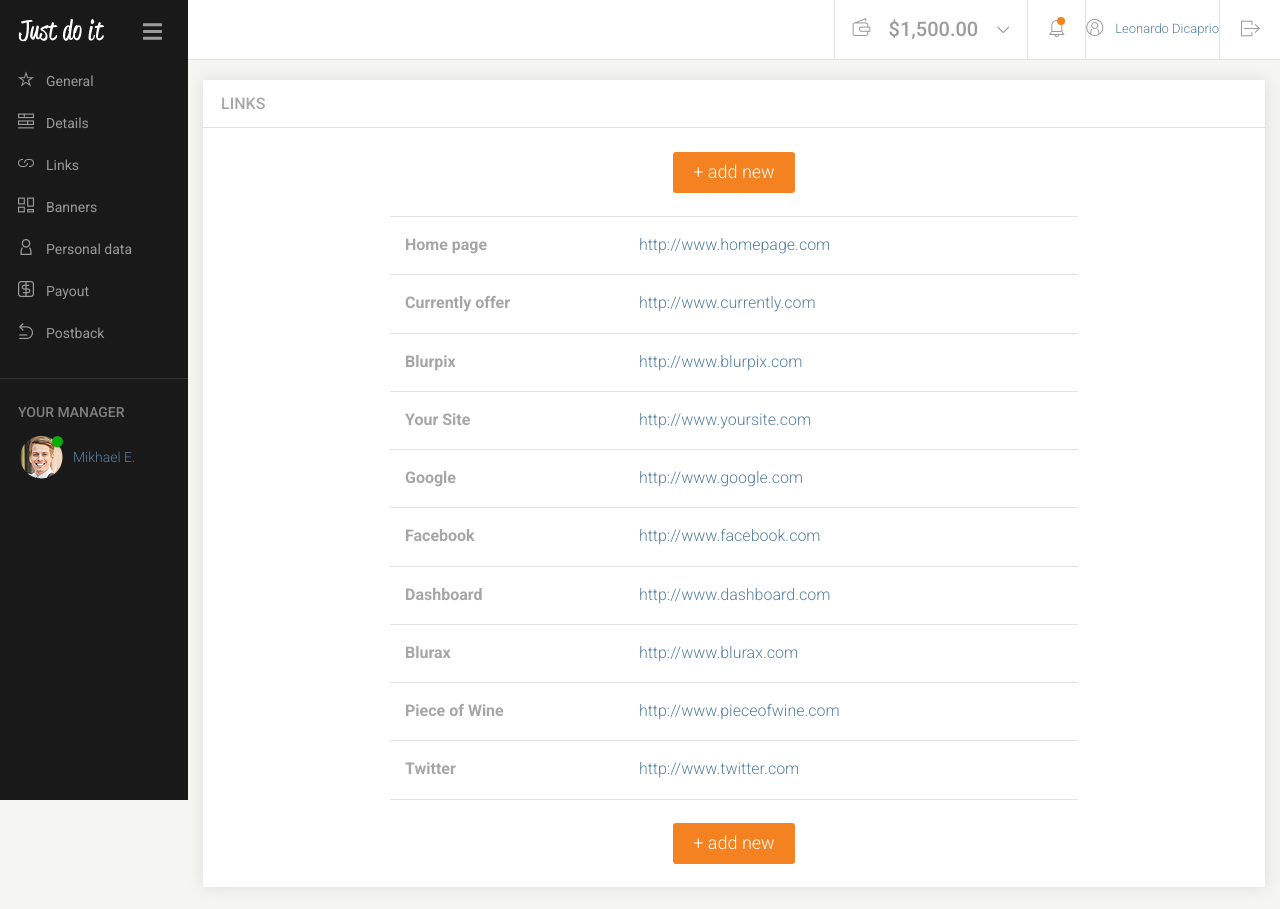
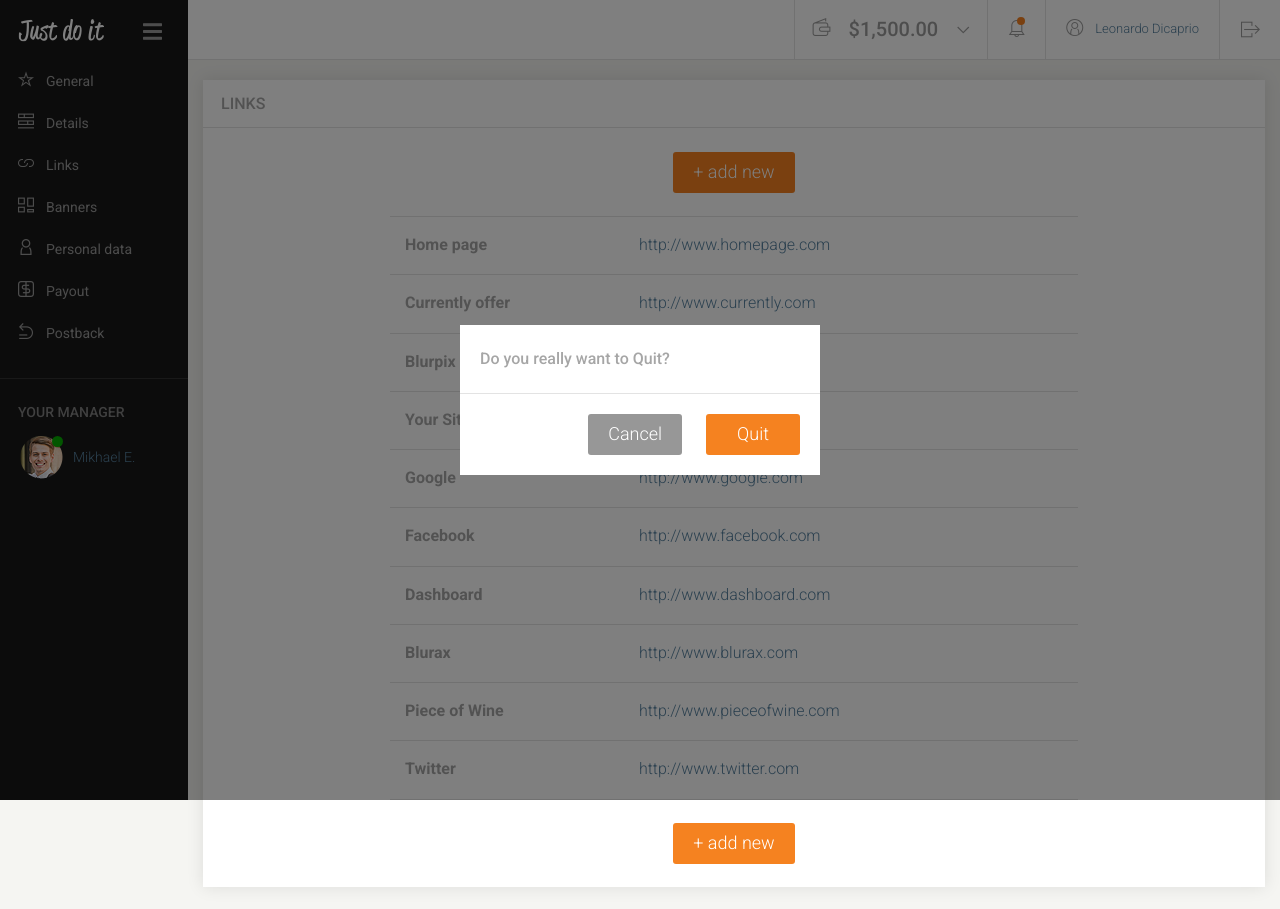
Before and after one commit to PawelZurawka/Admin-Panel, a website: page links.html in a window 1280 px wide. Both pictures are taken after a click on the button 1250 px from the left and 29 px from the top of the page. Drawn offline with nearby package versions, Linux system fonts and the light colour scheme.

Commit message:
Add loop for modal buttons

```diff
--- a/js/script.js
+++ b/js/script.js
@@ -52,56 +52,22 @@ document.addEventListener('keyup', function(e) {
     closeModal();
   }
 });
-//OPEN MODAL
-function openModal(modal) {
-  document.querySelectorAll('#overlay > *').forEach(function(modal) {
-    modal.classList.remove('show');
-  });
-  document.querySelector('#overlay').classList.add ('show');
-  document.querySelector(modal).classList.add('show');
-}
-//każdy guzik ma jedną klasę.open-modal-btn oraz id:chat-btn,login-btn,quit-btn
-//każdy modal ma swoje id:quitModal, loginModal, chatModal
+
 //LOOP FOR OPEN MODAL BUTTONS
-var buttons = document.querySelectorAll('.open-modal-btn');
-for (var i = 0; i < buttons.length; i++) {
-  var button = buttons[i];
-  console.log(button);
-  button.addEventListener('click', function(event) {
-    event.preventDefault();
-    myAwesomeFunction(this);
-    console.log(button);
-    }, false);
-}
+var modals = document.querySelectorAll('.modal');
+var overlay = document.querySelector('#overlay');
 
-var myAwesomeFunction = function() {
-
+var showModal = function(event) {
+  event.preventDefault();
+  for (var i = 0; i < modals.length; i++) {
+    modals[i].classList.remove('show');
+  }
+  document.querySelector(this.getAttribute('href')).classList.add('show');
+  overlay.classList.add('show');
 };
 
-//var quitBtn = document.getElementById('quit-btn');
-//var loginBtn = document.getElementById('login-btn');
-//var chatBtn = document.getElementById('chat-btn')
+var buttons = document.querySelectorAll('.open-modal-btn');
 
-//"QUIT" MODAL
-/*quitBtn.addEventListener('click', function() {
-  openModal('#quitModal');
-});
-//LOGIN MODAL
-loginBtn.addEventListener('click', function() {
-  openModal('#loginModal');
-});
-//CHAT MODAL
-chatBtn.addEventListener('click', function() {
-  openModal('#chatModal');
-});*/
-
-/*var modalButtons = document.querySelectorAll('.open-modal-btn');
-for (var i = 0; i < modalButtons.length; i++) {
-  var self = modalButtons[i];
-
-  self.addEventListener('click', function (event) {
-    event.preventDefault();
-    openModal(this);
-  }, false);
+for(var i = 0; i < buttons.length; i++) {
+  buttons[i].addEventListener('click', showModal);
 }
-console.log(modalButtons);*/
--- a/links.html
+++ b/links.html
@@ -60,12 +60,12 @@
         </ul>
         <div class="sidebar__manager">
             <h2 class="sidebar__manager-header">your manager</h2>
-            <div class="sidebar__manager-wrapper open-modal-btn" id="chat-btn">
-                <div class="sidebar__manager-photo">
-                    <img src="images/manager.png" alt="manager photo">
-                </div>
-                <p class="sidebar__manager-name"> mikhael e.</p>
-            </div>
+            <button href="#chatModal" class="sidebar__manager-button open-modal-btn">
+                <span class="sidebar__manager-photo">
+                <img src="images/manager.png" alt="manager photo">
+                </span>
+                <span class="sidebar__manager-name"> mikhael e.</p>
+            </button>
         </div>
         <ul class="container--fluid header__list">
             <li class="header__wallet">
@@ -80,13 +80,17 @@
                     <i class="icon icon-notification header__notification-icon"></i>
                 </button>
             </li>
-            <li class="header__profile open-modal-btn" id="login-btn">
-                <i class="icon icon-profile header__profile-icon"></i>
-                <a href="#" class="link--small header__profile-name">leonardo dicaprio</a>
+            <li class="header__profile">
+                <button href="#loginModal" class="header__profile-button header__button open-modal-btn">
+                    <i class="icon icon-profile header__profile-icon"></i>
+                    <span class="header__profile-name link--small">leonardo dicaprio</span>
+                </button>
             </li>
-            <button class="header__quit-button header__button open-modal-btn" id="quit-btn">
-                <i class="icon icon-quit header__quit-icon"></i>
-            </button>
+            <li class="header__quit">
+                <button href="#quitModal" class="header__quit-button header__button open-modal-btn">
+                    <i class="icon icon-quit header__quit-icon"></i>
+                </button>
+            </li>
         </ul>
     </aside>
     <main>
@@ -225,7 +229,7 @@
     <!--MODALS-->
     <!--QUIT MODAL-->
     <div class="overlay" id="overlay">
-        <div class="quit-modal" id="quitModal">
+        <div class="quit-modal modal" id="quitModal">
             <div class="header-small quit-modal__title">
                 Do you really want to Quit?
             </div>
@@ -235,7 +239,7 @@
             </div>
         </div>
     <!--LOGIN MODAL-->
-        <div class="login-modal" id="loginModal">
+        <div class="login-modal modal" id="loginModal">
             <div class="header-small login-modal__title">
                 login
             </div>
@@ -246,7 +250,7 @@
             </form>
         </div>
     <!--CHAT MODAL-->
-        <div class="chat-modal" id="chatModal">
+        <div class="chat-modal modal" id="chatModal">
             <div class="chat-modal__btn-close js--close-modal">x</div>
             <div class="header-small chat-modal__title">
                     online chat with your personal manager
--- a/sass/sections/_sidebar.scss
+++ b/sass/sections/_sidebar.scss
@@ -108,14 +108,17 @@
         display: none;
     }
 
-    &__manager-wrapper {
-        padding-bottom: 0;
-        cursor: pointer;
+    &__manager-button {
+        position: relative;
+        width: 100%;
+        background-color: $sidebar-bg-color;
+        border: none;
+        outline: none;
     }
 
     &__manager-photo {
+        display: block;
         transform: scale(0.6);
-        margin-left: 5px;
         &::after {
             position: absolute;
             content: "";
@@ -182,10 +185,14 @@ body.active-menu {
             }
         }
 
-        &__manager-wrapper {
+        &__manager-button {
+            width: 100%;
             display: flex;
             align-items: center;
-            justify-content: flex-start;
+            background-color: $sidebar-bg-color;
+            border: none;
+            outline: none;
+            padding: 0;
             cursor: pointer;
             transition: 0.4s;
             &:hover {
@@ -235,6 +242,7 @@ body.active-menu {
             text-transform: capitalize;
             margin-left: 10px;
             font-size: $paragraph-font-size;
+            padding-top: 14px;
         }
     }
 }
--- a/sass/sections/_top-bar.scss
+++ b/sass/sections/_top-bar.scss
@@ -107,6 +107,11 @@
     }
     &__profile-button {
         padding: 20px;
+        display: flex;
+        align-items: center;
+        @include breakpoint (sm) {
+            padding: 12px 15px 12px 18px;
+        }
     }
 
     &__profile-icon {
@@ -116,13 +121,14 @@
     &__profile-name {
         padding-left: 12px;
         text-transform: capitalize;
+        transition: .4s;
         @include breakpoint (sm) {
             display: none;
         }
     }
 
     &__quit-button {
-        padding: 19px 20px 16px 21px;
+        padding: 20px 20px 16px 21px;
     }
 
     &__quit-icon {
@@ -212,7 +218,6 @@ body.active-menu {
         &__profile {
             @include breakpoint (sm) {
                 border: none;
-                padding: 12px 18px;
                 &:hover {
                     background-color: $sidebar-bg-color;
                 }
@@ -230,7 +235,7 @@ body.active-menu {
         &__profile-name {
             @include breakpoint (sm) {
                 display: block;
-                font-size: 14px;
+                font-size: $paragraph-font-size;
             }
         }
 
```
Also changed, not shown: banners.html (+19 -15 lines), index.html (+12 -12 lines), personal_data.html (+19 -15 lines), css/style.css, 1 other file.
